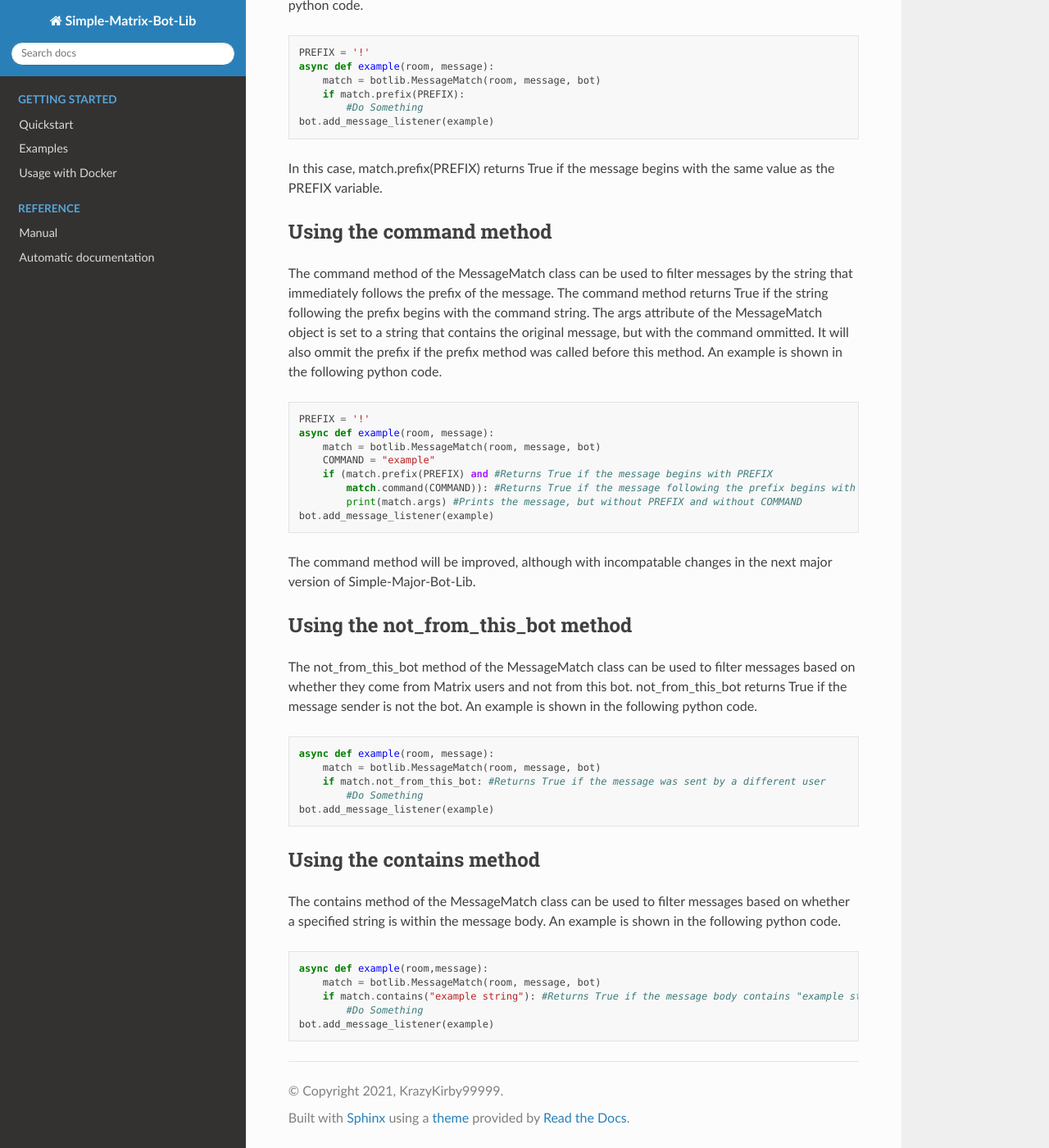
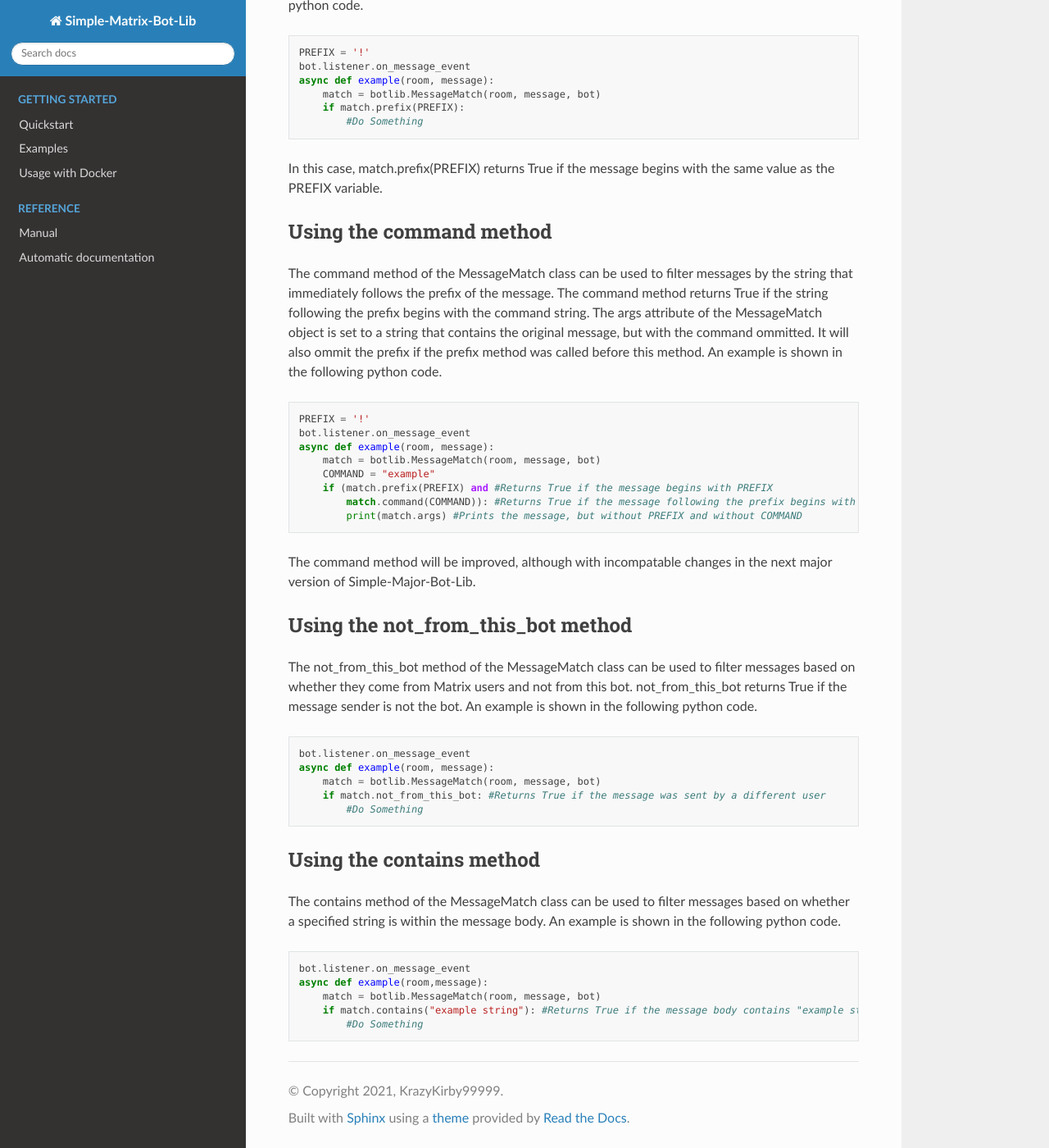
Before and after one commit to imbev/simplematrixbotlib, a Sphinx documentation site: the page built from doc/manual/messagematch.md, in a window 1280 px wide and 1400 px high, scrolled down 799 px. Shown: the whole window at 82% size. Built offline with Sphinx 7.4.7 and the Read the Docs theme 2.0.0, drawn with Linux system fonts in a browser that asks for light colours; some of the changed text lies outside the part shown.

Commit message:
Update messagematch examples in manual to new listener syntax

````diff
--- a/doc/manual/messagematch.md
+++ b/doc/manual/messagematch.md
@@ -12,20 +12,20 @@ match = botlib.MessageMatch(
 ```
 All of the arguments are neccesary. The bot argument is an instance of the Bot class. The room and message arguments are the same as the arguments specified when creating a function to be used with the Bot.add_message_listener method. An example of the two combined is shown in the following python code.
 ```python
+bot.listener.on_message_event
 async def example(room, message):
     match = botlib.MessageMatch(room, message, bot)
-bot.add_message_listener(example)
 ```
 
 #### Using the prefix method
 The prefix method of the MessageMatch class can be used to filter by messages that begin with a specified prefix. Example usage of the MessageMatch.prefix method is shown in the following python code.
 ```python
 PREFIX = '!'
+bot.listener.on_message_event
 async def example(room, message):
     match = botlib.MessageMatch(room, message, bot)
     if match.prefix(PREFIX):
         #Do Something
-bot.add_message_listener(example)
 ```
 In this case, match.prefix(PREFIX) returns True if the message begins with the same value as the PREFIX variable.
 
@@ -33,32 +33,32 @@ In this case, match.prefix(PREFIX) returns True if the message begins with the s
 The command method of the MessageMatch class can be used to filter messages by the string that immediately follows the prefix of the message. The command method returns True if the string following the prefix begins with the command string. The args attribute of the MessageMatch object is set to a string that contains the original message, but with the command ommitted. It will also ommit the prefix if the prefix method was called before this method. An example is shown in the following python code.
 ```python
 PREFIX = '!'
+bot.listener.on_message_event
 async def example(room, message):
     match = botlib.MessageMatch(room, message, bot)
     COMMAND = "example"
     if (match.prefix(PREFIX) and #Returns True if the message begins with PREFIX
         match.command(COMMAND)): #Returns True if the message following the prefix begins with COMMAND
         print(match.args) #Prints the message, but without PREFIX and without COMMAND
-bot.add_message_listener(example)
 ```
 The command method will be improved, although with incompatable changes in the next major version of Simple-Major-Bot-Lib.
 
 #### Using the not_from_this_bot method
 The not_from_this_bot method of the MessageMatch class can be used to filter messages based on whether they come from Matrix users and not from this bot. not_from_this_bot returns True if the message sender is not the bot. An example is shown in the following python code.
 ```python
+bot.listener.on_message_event
 async def example(room, message):
     match = botlib.MessageMatch(room, message, bot)
     if match.not_from_this_bot: #Returns True if the message was sent by a different user
         #Do Something
-bot.add_message_listener(example)
 ```
 
 #### Using the contains method
 The contains method of the MessageMatch class can be used to filter messages based on whether a specified string is within the message body. An example is shown in the following python code.
 ```python
+bot.listener.on_message_event
 async def example(room,message):
     match = botlib.MessageMatch(room, message, bot)
     if match.contains("example string"): #Returns True if the message body contains "example string"
         #Do Something
-bot.add_message_listener(example)
 ```
````
